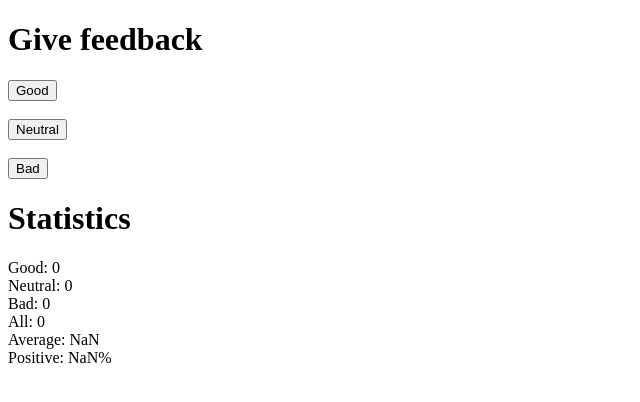
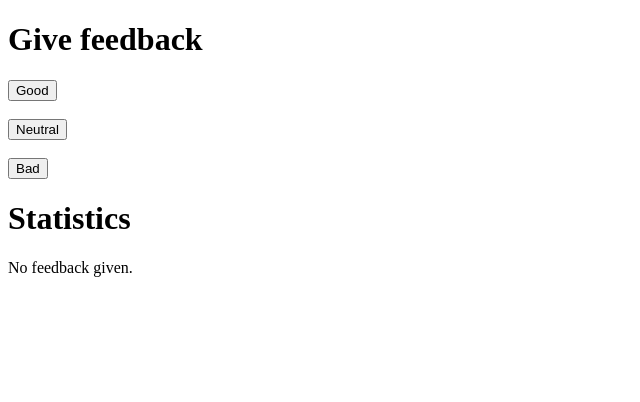
Before and after one commit to topinii/fullstackopen2021, a React (Create React App) app in the folder osa1/unicafe/: page / in a window 1280 px wide. Shown: the top 402 px of the page, without its empty margins (0-640 px from the left). Built offline with nearby package versions, Linux system fonts and the light colour scheme.

Commit message:
unicafe step5

```diff
--- a/osa1/unicafe/src/index.js
+++ b/osa1/unicafe/src/index.js
@@ -6,6 +6,7 @@ const Statistics = (props) => {
   return (
   <div>
     <h1>Statistics</h1>
+    {(props.good + props.neutral + props.bad) ?
     <div>
       Good: {props.good}
       <br />
@@ -18,7 +19,11 @@ const Statistics = (props) => {
       Average: {(props.good + -props.bad) / (props.bad + props.good + props.neutral)}
       <br />
       Positive: {(props.good / (props.bad + props.good + props.neutral)) * 100}%
+    </div> :
+    <div>
+      No feedback given.
     </div>
+    }
   </div>
   )
 }
@@ -41,6 +46,7 @@ const App = () => {
         <button onClick={() => setBad(bad + 1)}>Bad</button>
       </div>
       <Statistics good={good} neutral={neutral} bad={bad} />
+
     </div>
   )
 }
```
